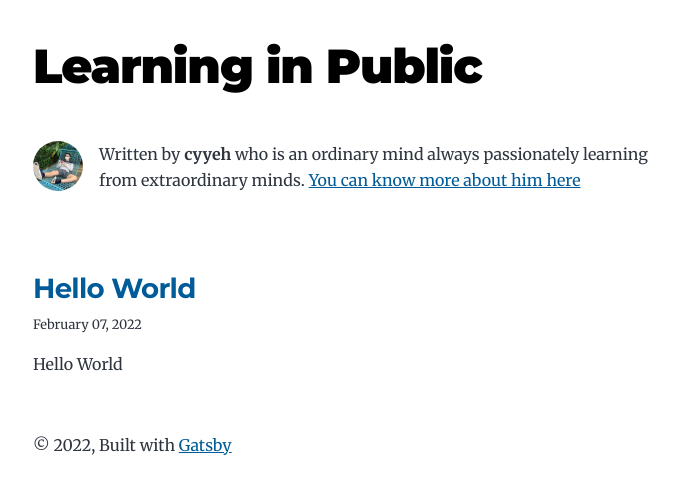
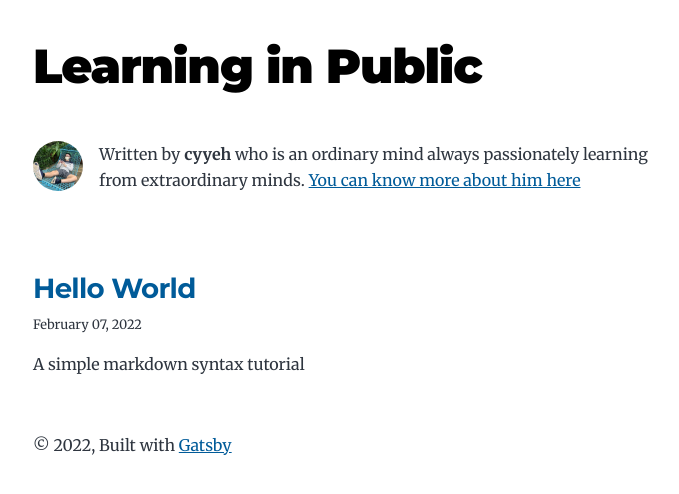
Before and after one commit to cyyeh/cyyeh.github.io, a Gatsby site: page / in a window 1280 px wide. Shown: the whole page, without its empty margins (291-970 px from the left). Built offline with nearby package versions, Linux system fonts and the light colour scheme; Gatsby itself is replaced by a stand-in of ours.

Commit message:
change post:hello-world description

```diff
--- a/content/blog/hello-world/index.md
+++ b/content/blog/hello-world/index.md
@@ -1,7 +1,7 @@
 ---
 title: Hello World
 date: "2022-02-07"
-description: "Hello World"
+description: "A simple markdown syntax tutorial"
 ---
 
 This is my first post on my new fake blog! How exciting!
```
